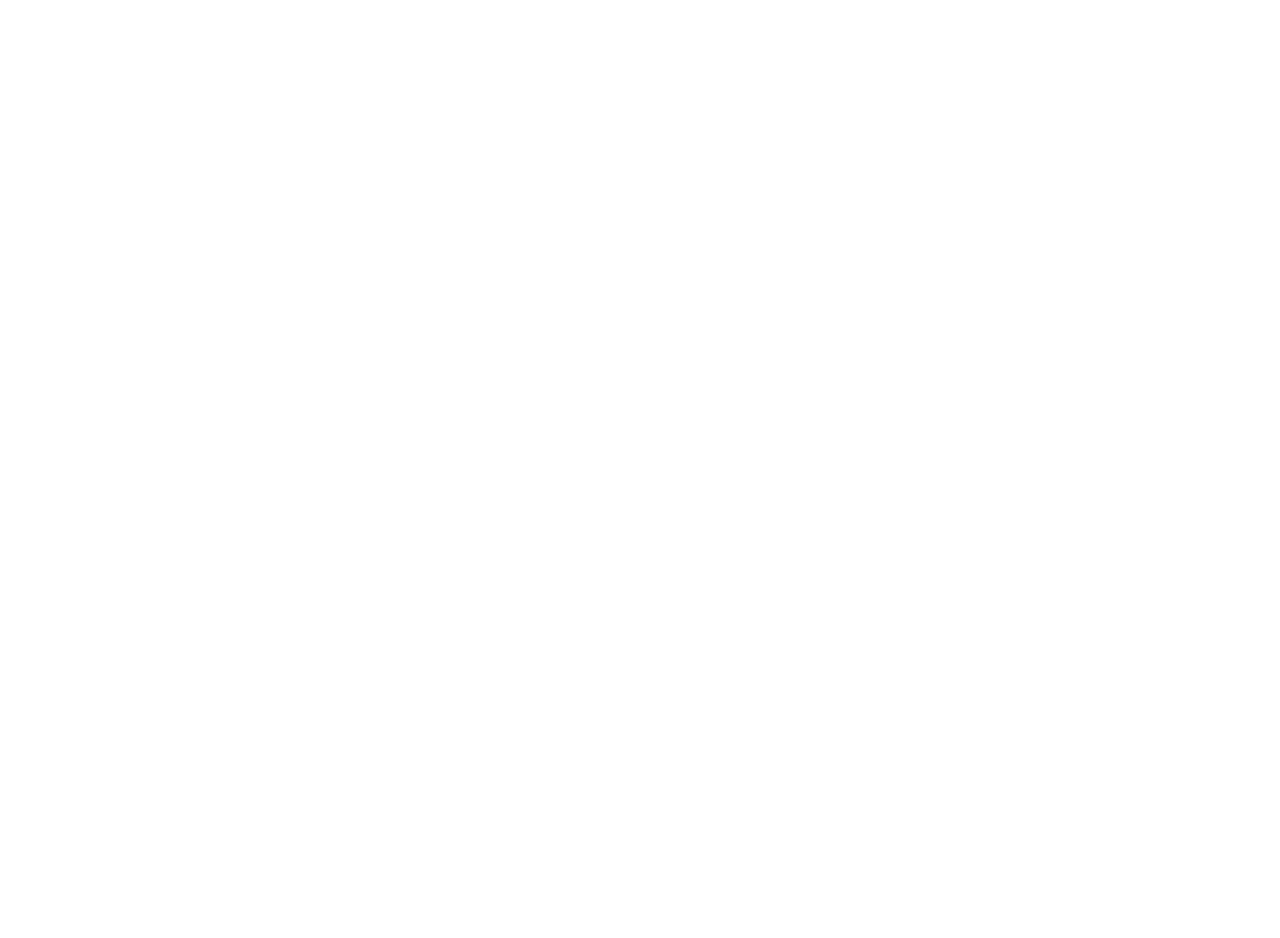
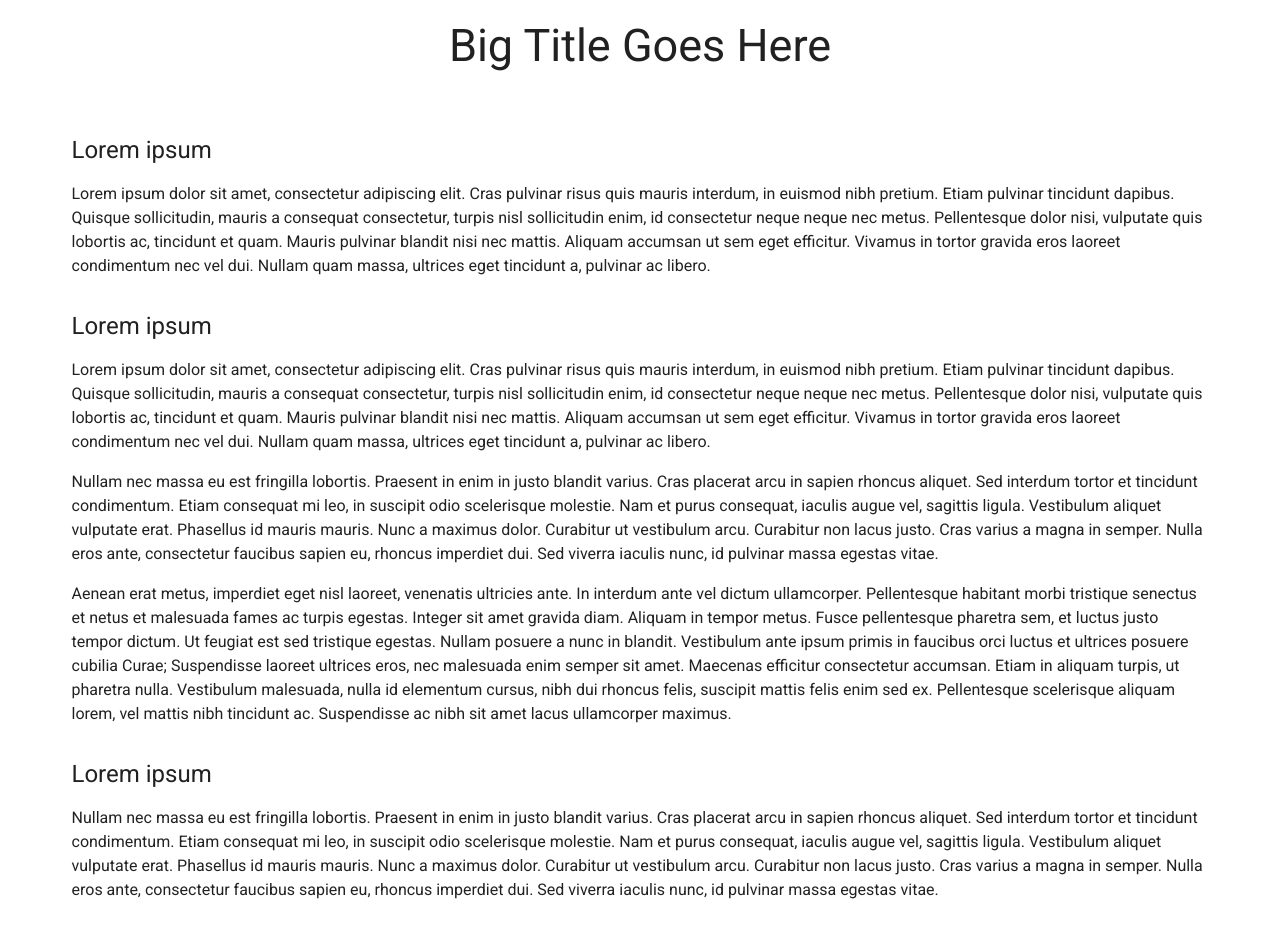
Before and after one commit to ameenrj/mealprep, a Vue app: page / in a window 1280 px wide. Shown: the part 1680-2618 px from the top of the page. Before the commit the page ends 800 px from the top, so only its background shows below. Built offline with nearby package versions, Linux system fonts and the light colour scheme.

Commit message:
feat(home): add details component

```diff
--- /dev/null
+++ b/src/components/HomeDetails.vue
@@ -0,0 +1,32 @@
+<template>
+    <v-container>
+        <v-layout column>
+            <v-flex  class="display-2 text-xs-center my-5">Big Title Goes Here</v-flex>
+            <v-flex>
+                <div class="headline mt-3">Lorem ipsum</div>
+                <p class="subheading mt-3">Lorem ipsum dolor sit amet, consectetur adipiscing elit. Cras pulvinar risus quis mauris interdum, in euismod nibh pretium. Etiam pulvinar tincidunt dapibus. Quisque sollicitudin, mauris a consequat consectetur, turpis nisl sollicitudin enim, id consectetur neque neque nec metus. Pellentesque dolor nisi, vulputate quis lobortis ac, tincidunt et quam. Mauris pulvinar blandit nisi nec mattis. Aliquam accumsan ut sem eget efficitur. Vivamus in tortor gravida eros laoreet condimentum nec vel dui. Nullam quam massa, ultrices eget tincidunt a, pulvinar ac libero.</p>
+            </v-flex>
+            <v-flex>
+                <div class="headline mt-3">Lorem ipsum</div>
+                <p class="subheading mt-3">Lorem ipsum dolor sit amet, consectetur adipiscing elit. Cras pulvinar risus quis mauris interdum, in euismod nibh pretium. Etiam pulvinar tincidunt dapibus. Quisque sollicitudin, mauris a consequat consectetur, turpis nisl sollicitudin enim, id consectetur neque neque nec metus. Pellentesque dolor nisi, vulputate quis lobortis ac, tincidunt et quam. Mauris pulvinar blandit nisi nec mattis. Aliquam accumsan ut sem eget efficitur. Vivamus in tortor gravida eros laoreet condimentum nec vel dui. Nullam quam massa, ultrices eget tincidunt a, pulvinar ac libero.</p>
+
+                <p class="subheading mt-3">Nullam nec massa eu est fringilla lobortis. Praesent in enim in justo blandit varius. Cras placerat arcu in sapien rhoncus aliquet. Sed interdum tortor et tincidunt condimentum. Etiam consequat mi leo, in suscipit odio scelerisque molestie. Nam et purus consequat, iaculis augue vel, sagittis ligula. Vestibulum aliquet vulputate erat. Phasellus id mauris mauris. Nunc a maximus dolor. Curabitur ut vestibulum arcu. Curabitur non lacus justo. Cras varius a magna in semper. Nulla eros ante, consectetur faucibus sapien eu, rhoncus imperdiet dui. Sed viverra iaculis nunc, id pulvinar massa egestas vitae.</p>
+
+                <p class="subheading mt-3">Aenean erat metus, imperdiet eget nisl laoreet, venenatis ultricies ante. In interdum ante vel dictum ullamcorper. Pellentesque habitant morbi tristique senectus et netus et malesuada fames ac turpis egestas. Integer sit amet gravida diam. Aliquam in tempor metus. Fusce pellentesque pharetra sem, et luctus justo tempor dictum. Ut feugiat est sed tristique egestas. Nullam posuere a nunc in blandit. Vestibulum ante ipsum primis in faucibus orci luctus et ultrices posuere cubilia Curae; Suspendisse laoreet ultrices eros, nec malesuada enim semper sit amet. Maecenas efficitur consectetur accumsan. Etiam in aliquam turpis, ut pharetra nulla. Vestibulum malesuada, nulla id elementum cursus, nibh dui rhoncus felis, suscipit mattis felis enim sed ex. Pellentesque scelerisque aliquam lorem, vel mattis nibh tincidunt ac. Suspendisse ac nibh sit amet lacus ullamcorper maximus.</p>
+            </v-flex>
+            <v-flex>
+                <div class="headline mt-3">Lorem ipsum</div>
+                <p class="subheading mt-3">Nullam nec massa eu est fringilla lobortis. Praesent in enim in justo blandit varius. Cras placerat arcu in sapien rhoncus aliquet. Sed interdum tortor et tincidunt condimentum. Etiam consequat mi leo, in suscipit odio scelerisque molestie. Nam et purus consequat, iaculis augue vel, sagittis ligula. Vestibulum aliquet vulputate erat. Phasellus id mauris mauris. Nunc a maximus dolor. Curabitur ut vestibulum arcu. Curabitur non lacus justo. Cras varius a magna in semper. Nulla eros ante, consectetur faucibus sapien eu, rhoncus imperdiet dui. Sed viverra iaculis nunc, id pulvinar massa egestas vitae.</p>
+            </v-flex>
+        </v-layout>
+    </v-container>
+</template>
+
+<script>
+export default {
+  name: 'HomeDetails'
+};
+</script>
+
+<style scoped>
+</style>
--- a/src/views/Home.vue
+++ b/src/views/Home.vue
@@ -1,15 +1,18 @@
 <template>
     <span>
         <home-hero></home-hero>
+        <home-details></home-details>
     </span>
 </template>
 
 <script>
 import HomeHero from '@/components/HomeHero';
+import HomeDetails from '../components/HomeDetails';
 
 export default {
   name: 'home',
   components: {
+    HomeDetails,
     HomeHero
   }
 };
```
